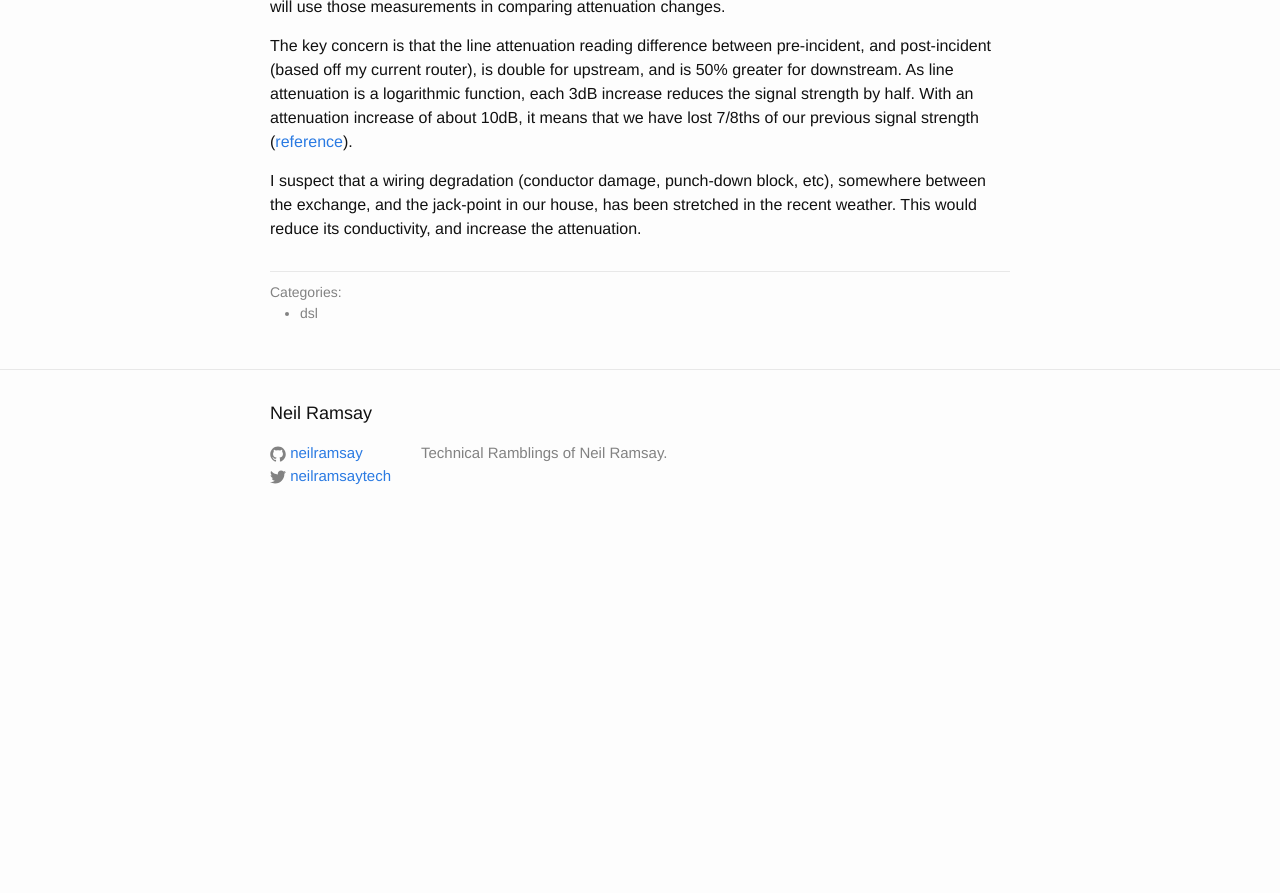
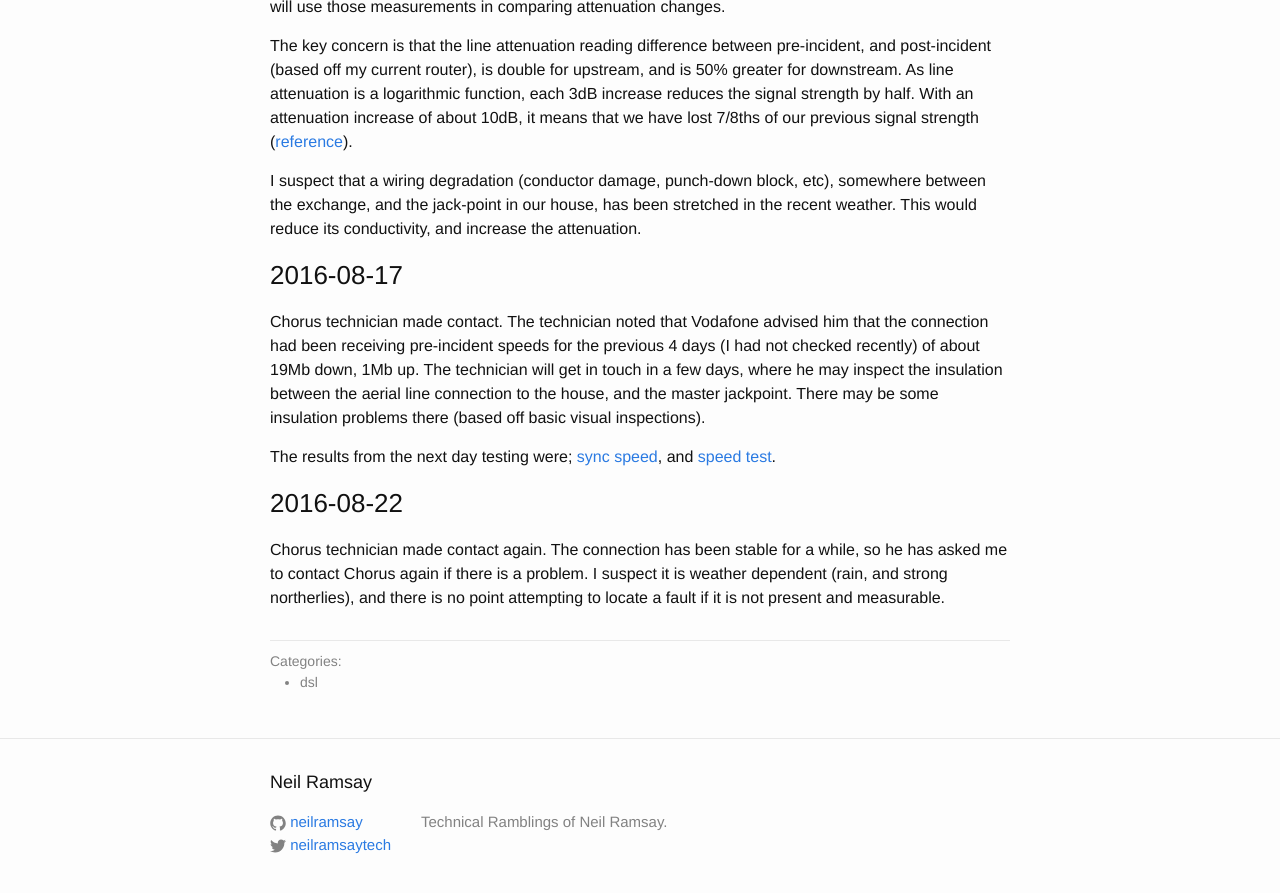
Before and after one commit to neilramsay/neilramsay.github.io, a Jekyll site: the page built from _posts/dsl/2016-08-09-dsl-testing.md, in a window 1280 px wide and 900 px high, scrolled down 1930 px. Shown: the top 893 px of the window. Built offline with Jekyll 4.4.1, drawn with Linux system fonts in a browser that asks for light colours; before the commit the page ends 2477 px from its top, so only the background shows below that.

Commit message:
Added Chorus technician correspondence

```diff
--- a/_posts/dsl/2016-08-09-dsl-testing.md
+++ b/_posts/dsl/2016-08-09-dsl-testing.md
@@ -89,3 +89,15 @@ With an attenuation increase of about 10dB, it means that we have lost 7/8ths of
 
 I suspect that a wiring degradation (conductor damage, punch-down block, etc), somewhere between the exchange, and the jack-point in our house, has been stretched in the recent weather.
 This would reduce its conductivity, and increase the attenuation.
+
+## 2016-08-17
+Chorus technician made contact.
+The technician noted that Vodafone advised him that the connection had been receiving pre-incident speeds for the previous 4 days (I had not checked recently) of about 19Mb down, 1Mb up.
+The technician will get in touch in a few days, where he may inspect the insulation between the aerial line connection to the house, and the master jackpoint. There may be some insulation problems there (based off basic visual inspections).
+
+The results from the next day testing were; [sync speed](https://s3-ap-southeast-2.amazonaws.com/neilramsay-public/dsl/2016-08-18_18-09-45.png), and [speed test](http://www.speedtest.net/my-result/5561133541).
+
+## 2016-08-22
+Chorus technician made contact again.
+The connection has been stable for a while, so he has asked me to contact Chorus again if there is a problem.
+I suspect it is weather dependent (rain, and strong northerlies), and there is no point attempting to locate a fault if it is not present and measurable.
```
